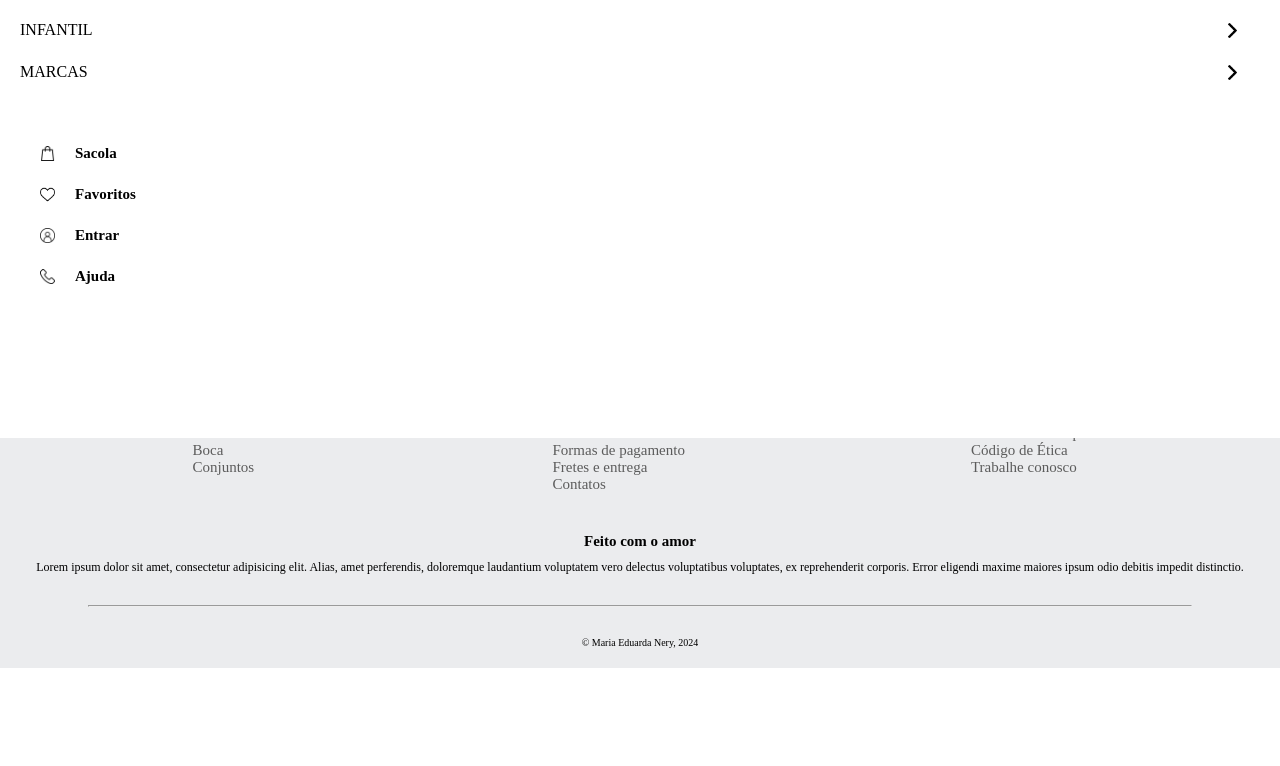
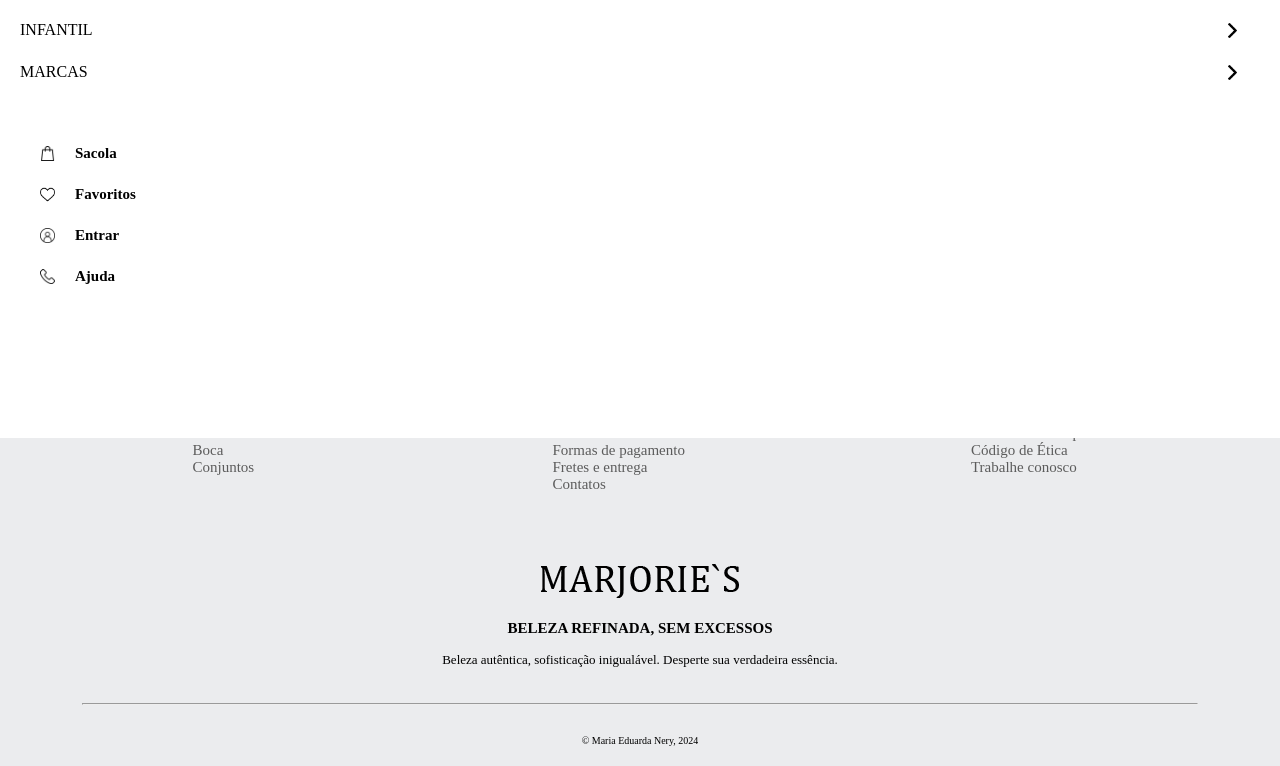
Before and after one commit to eimaryy/Marjorie-s-beauty, a plain HTML site: page index.html in a window 1280 px wide. Shown: the part 1162-1928 px from the top of the page. Before the commit the page ends 1830 px from the top, so only its background shows below. Drawn offline with nearby package versions, Linux system fonts and the light colour scheme; a web font is replaced by a local one.

Commit message:
atualizando footer

```diff
--- a/Sass/_default.scss
+++ b/Sass/_default.scss
@@ -93,10 +93,25 @@ a{
     border-radius: 100%;
     background-color: #ebecee;
     padding: 1rem;
-    width: 5rem;
-    height: 5rem;
+    width: 4rem;
+    height: 4rem;
  }
 
  .swiper-button-next:after, .swiper-button-prev:after{
-    font-size: 3rem;
+    font-size: 1.5rem;
  }
+
+ @media screen and (min-width:500px) {
+    .swiper-button-next, .swiper-button-prev{
+        color:#327463;
+        border-radius: 100%;
+        background-color: #ebecee;
+        padding: 1rem;
+        width: 5rem;
+        height: 5rem;
+     }
+     .swiper-button-next:after, .swiper-button-prev:after{
+        font-size: 3rem;
+     }
+
+ }
--- a/Sass/_footer.scss
+++ b/Sass/_footer.scss
@@ -97,13 +97,18 @@ footer{
 
     #footer__copyright{
         @include centralizar(column, center);
+        width: 100%;
+
+        #footer__logo{
+            margin: 3rem 0 2rem 0;
+        }
 
         h2{
             @include fonte(1.5rem, 600);
         }
         .footer__copyright-text{
-            @include fonte(1.2rem, 400);
-            padding:1rem;
+            @include fonte(1.3rem, 400);
+            padding:1.5rem;
             margin: 0 0 2rem 0;
             text-align: justify;
 
--- a/index.html
+++ b/index.html
@@ -272,10 +272,11 @@
             </ul>
         </nav>
         <div id="footer__copyright">
-            <h2>Feito com o amor</h2>
-            <p class="footer__copyright-text">Lorem ipsum dolor sit amet, consectetur adipisicing elit. Alias, amet
-                perferendis, doloremque laudantium voluptatem vero delectus voluptatibus voluptates, ex reprehenderit
-                corporis. Error eligendi maxime maiores ipsum odio debitis impedit distinctio.</p>
+            <div id="footer__logo">
+                <a href="./index.html"><img class="header_logo-img" src="./assets/logo.png" alt="Logo marca Marjorie´s"></a>
+            </div>
+            <h2>BELEZA REFINADA, SEM EXCESSOS</h2>
+            <p class="footer__copyright-text">Beleza autêntica, sofisticação inigualável. Desperte sua verdadeira essência.</p>
             <hr />
             <p class="footer__copyright-simbolo">© Maria Eduarda Nery, 2024</p>
         </div>
```
Also changed, not shown: styles/styles.css, 1 other file.
